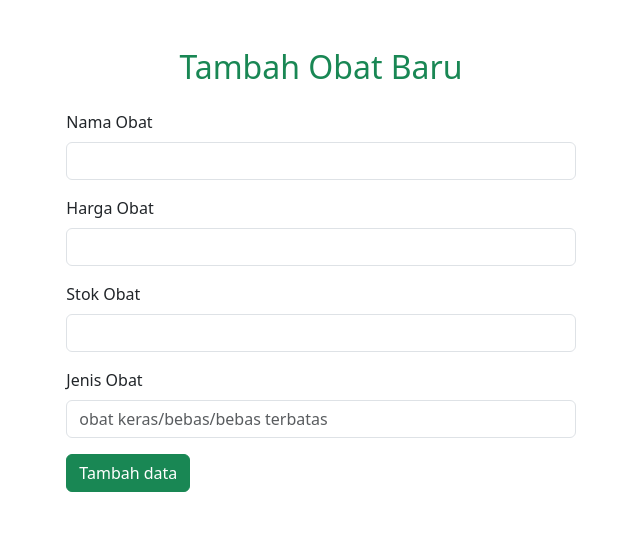
After one commit to Bayhaqieee/Tubes_Apotek, a PHP site: page /obat_create.php in a window 1280 px wide. The commit adds this page. Shown: the top 539 px of the page, without its empty margins (319-959 px from the left). Run offline with PHP 8.4, Linux system fonts and the light colour scheme.

Commit message:
ganti nama file

```diff
--- a/index.php
+++ b/index.php
@@ -4,7 +4,7 @@
 <head>
     <meta charset="utf-8">
     <meta name="viewport" content="width=device-width, initial-scale=1">
-    <title>Bootstrap demo</title>
+    <title>Admin page</title>
     <link href="https://cdn.jsdelivr.net/npm/bootstrap@5.3.2/dist/css/bootstrap.min.css" rel="stylesheet" integrity="sha384-T3c6CoIi6uLrA9TneNEoa7RxnatzjcDSCmG1MXxSR1GAsXEV/Dwwykc2MPK8M2HN" crossorigin="anonymous">
 </head>
 
--- /dev/null
+++ b/obat_create.php
@@ -0,0 +1,82 @@
+<?php
+require 'obat_functions.php';
+
+// cek apakah tombol submit sudah ditekan atau belum
+if (isset($_POST["submit"])) {
+
+    // cek apakah data berhasil ditambahkan atau tidak
+    if (create($_POST) > 0) {
+        echo "
+            <script>
+                alert('data berhasil ditambahkan!');
+                document.location.href = 'obat.php';
+            </script>
+            ";
+    } else {
+        echo "
+            <script>
+                alert('data gagal ditambahkan!');
+                document.location.href = 'obat.php';
+            </script>
+            ";
+    }
+}
+?>
+
+<!doctype html>
+<html lang="en">
+
+<head>
+    <meta charset="utf-8">
+    <meta name="viewport" content="width=device-width, initial-scale=1">
+    <title>Tambah Obat</title>
+
+    <!-- bootstrap  -->
+    <link href="https://cdn.jsdelivr.net/npm/bootstrap@5.3.2/dist/css/bootstrap.min.css" rel="stylesheet" integrity="sha384-T3c6CoIi6uLrA9TneNEoa7RxnatzjcDSCmG1MXxSR1GAsXEV/Dwwykc2MPK8M2HN" crossorigin="anonymous">
+
+    <!-- bootstrap-icons -->
+    <link rel="stylesheet" href="https://cdn.jsdelivr.net/npm/bootstrap-icons@1.11.1/font/bootstrap-icons.css">
+
+</head>
+
+<body>
+    <!-- content  -->
+    <section class="">
+        <div class="container-fluid pb-5 mb-5">
+            <div class="row text-center pt-5 pb-3">
+                <div class="col text-success">
+                    <h2>Tambah Obat Baru</h2>
+                </div>
+            </div>
+            <div class="row justify-content-center">
+                <div class="col-md-5">
+                    <form action="" method="post">
+                        <div class="mb-3">
+                            <label for="nama_obat" class="form-label">Nama Obat</label>
+                            <input type="text" class="form-control" name="nama_obat" id="nama_obat" required>
+                        </div>
+                        <div class="mb-3">
+                            <label for="harga_obat" class="form-label">Harga Obat</label>
+                            <input type="number" class="form-control" name="harga_obat" id="harga_obat" required>
+                        </div>
+                        <div class="mb-3">
+                            <label for="stok_obat" class="form-label">Stok Obat</label>
+                            <input type="number" class="form-control" name="stok_obat" id="stok_obat" required>
+                        </div>
+                        <div class="mb-3">
+                            <label for="jenis_obat" class="form-label">Jenis Obat</label>
+                            <input type="text" class="form-control" name="jenis_obat" id="jenis_obat" placeholder="obat keras/bebas/bebas terbatas" required>
+                        </div>
+                        <button type="submit" name="submit" class="btn btn-success">Tambah data</button>
+                    </form>
+                </div>
+            </div>
+        </div>
+    </section>
+    <!-- content end  -->
+
+    <!-- script js  -->
+    <script src="https://cdn.jsdelivr.net/npm/bootstrap@5.3.2/dist/js/bootstrap.bundle.min.js" integrity="sha384-C6RzsynM9kWDrMNeT87bh95OGNyZPhcTNXj1NW7RuBCsyN/o0jlpcV8Qyq46cDfL" crossorigin="anonymous"></script>
+</body>
+
+</html>
--- a/delete.php
+++ b/obat_delete.php
@@ -1,5 +1,5 @@
 <?php
-    require 'functions.php';
+    require 'obat_functions.php';
     // ambil data di URL
     $id = $_GET["id_obat"];
 
```
Also changed, not shown: obat.php (+4 -39 lines), obat_update.php (renamed from create.php, +20 -49 lines), update.php (deleted, +0 -67 lines), obat_functions.php (renamed from functions.php).
